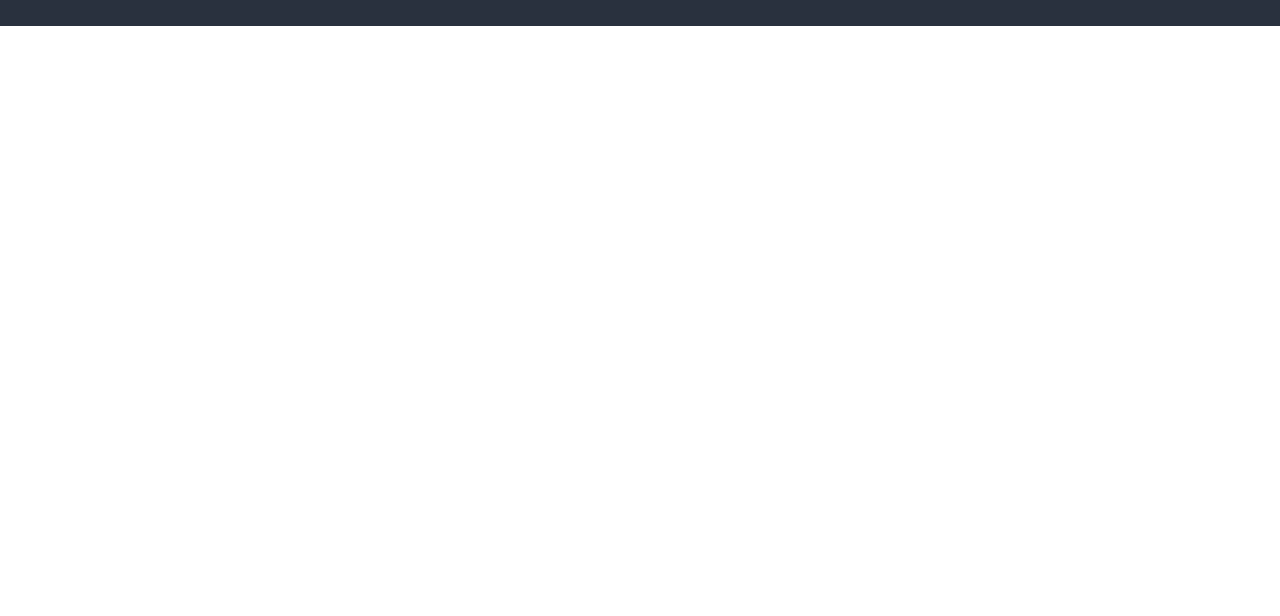
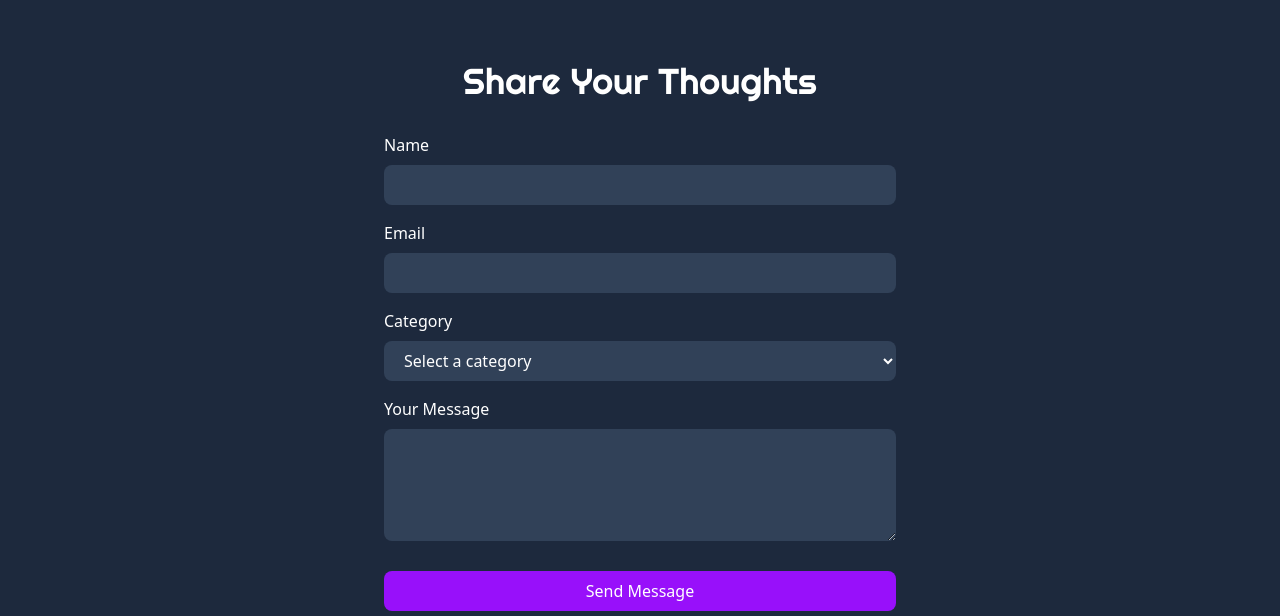
Before and after one commit to enrico-zd/milestone-2-enrico-zd, a website with bundled scripts: page index.html in a window 1280 px wide. Shown: the part 1664-2280 px from the top of the page. Before the commit the page ends 1690 px from the top, so only its background shows below. Built offline with nearby package versions, Linux system fonts and the light colour scheme; a web font is replaced by a local one.

Commit message:
feat: menambah icon untuk tag website dan feedback section

```diff
--- a/assets/js/navigation.js
+++ b/assets/js/navigation.js
@@ -1,7 +1,6 @@
-import { observer1, observer2 } from "./observer.js";
+import { observer1 } from "./observer.js";
 
 const playGround = document.getElementById('playground');
-const footer = document.getElementById('footer');
 
 const mobileNavbar = document.getElementById('mobile-navbar');
 const mobileNavbarMenu = document.getElementById('mobile-navbar-menu');
@@ -24,4 +23,3 @@ mobileNavbar.addEventListener('click', () => {
 });
 
 observer1.observe(playGround);
-observer2.observe(footer);
--- a/assets/js/observer.js
+++ b/assets/js/observer.js
@@ -9,13 +9,3 @@ export const observer1 = new IntersectionObserver((entries) => {
         }
     });
 }, { threshold: 0.1 });
-
- export const observer2 = new IntersectionObserver((entries) => {
-    entries.forEach(entry => {
-        if (entry.isIntersecting) {
-            navbar.classList.add('opacity-0', '-translate-y-full');
-        } else {
-            navbar.classList.remove('opacity-0', '-translate-y-full');
-        }
-    });
-});
--- a/index.html
+++ b/index.html
@@ -3,6 +3,12 @@
 <head>
     <meta charset="UTF-8">
     <meta name="viewport" content="width=device-width, initial-scale=1.0">
+    <link rel="icon" type="image/png" href="./assets/img/favicon/favicon-96x96.png" sizes="96x96" />
+    <link rel="icon" type="image/svg+xml" href="./assets/img/favicon/favicon.svg" />
+    <link rel="shortcut icon" href="./assets/img/favicon/favicon.ico" />
+    <link rel="apple-touch-icon" sizes="180x180" href="./assets/img/favicon/apple-touch-icon.png" />
+    <meta name="apple-mobile-web-app-title" content="RevoFun" />
+    <link rel="manifest" href="./assets/img/favicon/site.webmanifest" />
     <link rel="stylesheet" href="https://cdnjs.cloudflare.com/ajax/libs/font-awesome/6.4.2/css/all.min.css">
     <link rel="preconnect" href="https://fonts.googleapis.com">
     <link rel="preconnect" href="https://fonts.gstatic.com" crossorigin>
@@ -21,13 +27,15 @@
             <button id="mobile-navbar" class="hover:text-gray-300 sm:hidden"><i class="fa-solid fa-bars"></i></button>
             <a href="#home" class="hover:text-gray-300 hover:underline hover:underline-offset-4 hidden sm:block">Home</a>
             <a href="#playground" class="hover:text-gray-300 hover:underline hover:underline-offset-4 hidden sm:block">PlayGround</a>
+            <a href="#feedback" class="hover:text-gray-300 hover:underline hover:underline-offset-4 hidden sm:block">Feedback</a>
         </div>
     </nav>
 
     <!-- navigation for mobile -->
     <div id="mobile-navbar-menu" class="text-white fixed flex flex-col text-right gap-2 right-5 top-16 sm:hidden hidden z-50">
-        <a href="#home" class="hover:text-gray-300 hover:underline hover:underline-offset-4 text-shadow-lg">Home</a>
+        <a href="#home" class="hover:text-gray-300 hover:underline hover:underline-offset-4 text-shadow-lg/10">Home</a>
         <a href="#playground" class="hover:text-gray-300 hover:underline hover:underline-offset-4 text-shadow-lg/10">PlayGround</a>
+        <a href="#feedback" class="hover:text-gray-300 hover:underline hover:underline-offset-4 text-shadow-lg/10">Feedback</a>
     </div>
     <main>
 
@@ -63,6 +71,40 @@
             <iframe id="ae-flipcard" src="./aeflip.html" class="w-full h-full min-h-full hidden"></iframe>
         </section>
 
+        <!-- Feedback Section -->
+        <section id="feedback" class="bg-slate-800 w-full h-screen flex items-center">
+            <div class="container mx-auto px-4">
+                <h2 class="text-4xl font-righteous text-white text-center mb-8">Share Your Thoughts</h2>
+                <form action="" method="post" class="max-w-lg mx-auto">
+                    <div class="mb-4">
+                        <label for="name" class="block text-white mb-2">Name</label>
+                        <input type="text" id="name" name="name" class="w-full px-4 py-2 rounded-lg bg-slate-700 text-white" required>
+                    </div>
+                    <div class="mb-4">
+                        <label for="email" class="block text-white mb-2">Email</label>
+                        <input type="email" id="email" name="email" class="w-full px-4 py-2 rounded-lg bg-slate-700 text-white" required>
+                    </div>
+                    <div class="mb-4">
+                        <label for="category" class="block text-white mb-2">Category</label>
+                        <select id="category" name="category" class="w-full px-4 py-2 rounded-lg bg-slate-700 text-white" required>
+                            <option value="">Select a category</option>
+                            <option value="bug">Bug Report</option>
+                            <option value="suggestion">Game Suggestion</option>
+                            <option value="feedback">General Feedback</option>
+                            <option value="other">Other</option>
+                        </select>
+                    </div>
+                    <div class="mb-6">
+                        <label for="message" class="block text-white mb-2">Your Message</label>
+                        <textarea id="message" name="message" rows="4" class="w-full px-4 py-2 rounded-lg bg-slate-700 text-white" required></textarea>
+                    </div>
+                    <button type="submit" class="w-full bg-purple-600 text-white py-2 px-4 rounded-lg hover:bg-purple-700 transition duration-300">
+                        Send Message
+                    </button>
+                </form>
+            </div>
+        </section>
+
     </main>
 
     <footer id="footer" class="bg-animate w-full h-[140px] md:h-[90px] flex items-center">
```
Also changed, not shown: assets/img/favicon/apple-touch-icon.png (added), assets/img/favicon/favicon-96x96.png (added), assets/img/favicon/favicon.ico (added), assets/img/favicon/favicon.svg (added), assets/img/favicon/site.webmanifest (added), assets/img/favicon/web-app-manifest-192x192.png (added), assets/img/favicon/web-app-manifest-512x512.png (added), src/output.css.
